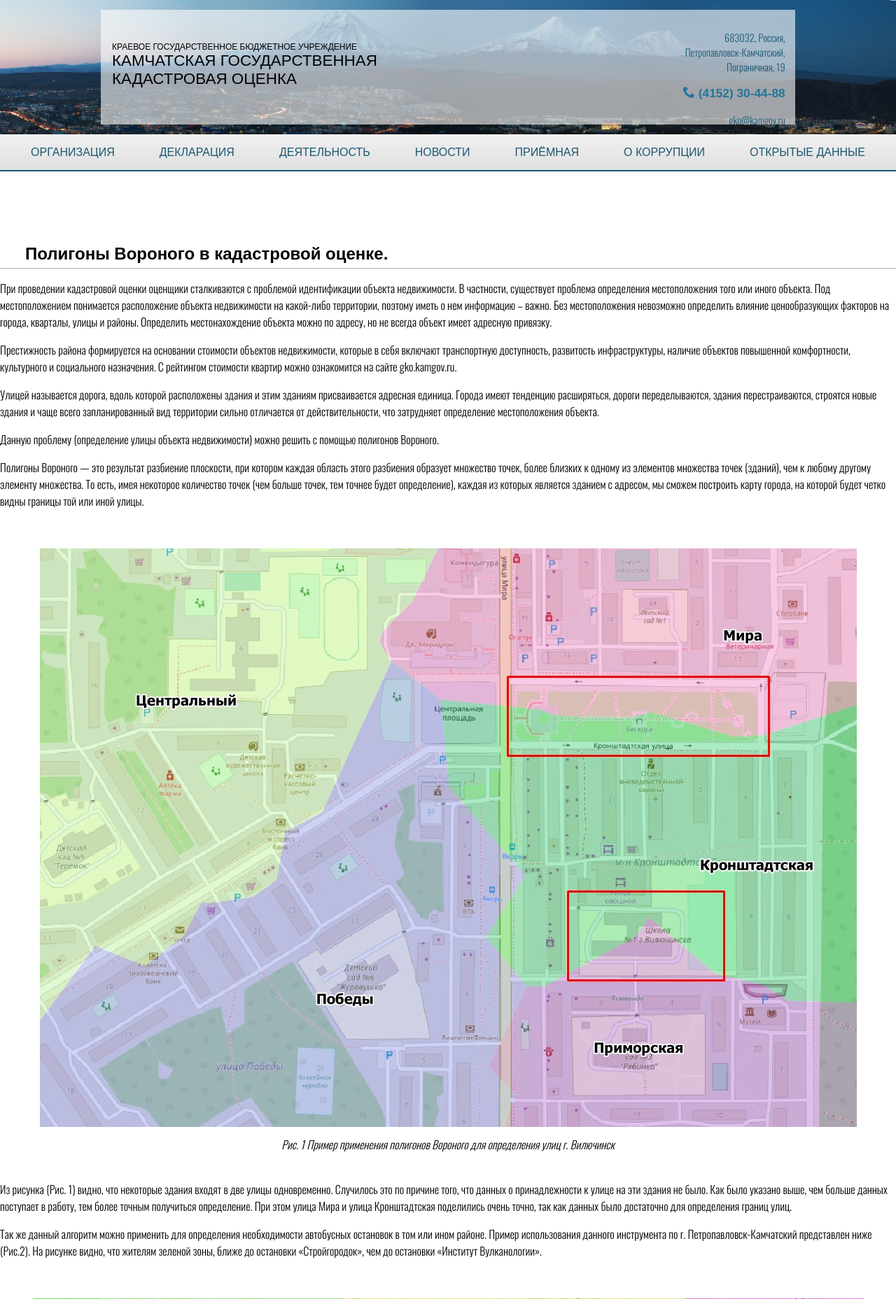
After one commit to KGBU-KGKO/gko.kamgov.ru, a PHP site: page /news23.php in a window 1280 px wide. The commit adds this page. Shown: the top 1857 px of the page at 70% size. Run offline with PHP 8.4, Linux system fonts and the light colour scheme; some libraries are stand-ins or nearby versions; some web fonts are replaced.

Commit message:
News23
Размещена новость про полигоны Вороного, исправлены мелкие ошибочки

```diff
--- a/css/template2.css
+++ b/css/template2.css
@@ -349,7 +349,7 @@ body {
 .header .form {
     font-size: 75%;
     margin-bottom: 0 ;
-    margin-top: 0
+    margin-top: 30px;
 }
 
 .header .name {
--- a/news.php
+++ b/news.php
@@ -9,6 +9,11 @@
 	<div class="content b-corruption">
 			<h1 class="title">Новости</h1>
 			<div class="news-item left">
+			  <div class="date">08 июня 2020 года</div>
+              <div class="news-link"><a href="news23.php">Полигоны Вороного в кадастровой оценке.</a></div>
+              <div class="descr"><p>При проведении кадастровой оценки оценщики сталкиваются с проблемой идентификации объекта недвижимости. В частности, существует проблема определения местоположения того или иного объекта. Под местоположением понимается расположение объекта недвижимости на какой-либо территории, поэтому иметь о нем информацию – важно.</p>
+              </div>
+              <hr>
 			  <div class="date">01 июня 2020 года</div>
               <div class="news-link"><a href="HotLine.php">Возобновление работы Горячей линии.</a></div>
               <div class="descr"><p>Краевое государственное бюджетное учреждение «Камчатская государственная кадастровая оценка» информирует о возобновлении с 1 июня 2020 года Горячей линии по вопросам государственной кадастровой оценки.</p>
--- /dev/null
+++ b/news23.php
@@ -0,0 +1,39 @@
+<? include 'site_top.inc'; ?>
+<? include 'header.inc'; ?>
+<? include 'mainmenu.inc'; ?>
+<script>document.title += ' - Новости'</script>
+
+
+<div class="section">
+	<p class="content-anchor"><a name="about">&nbsp;</a></p>
+
+	<div class="content b-corruption">
+		<!--<div class="article" width=80%>-->
+		<h1 class="title">Полигоны Вороного в кадастровой оценке.</h1>
+		<p>При проведении кадастровой оценки оценщики сталкиваются с проблемой идентификации объекта недвижимости. В частности, существует проблема определения местоположения того или иного объекта. Под местоположением понимается расположение объекта недвижимости на какой-либо территории, поэтому иметь о нем информацию – важно. Без местоположения невозможно определить влияние ценообразующих факторов на города, кварталы, улицы и районы. Определить местонахождение объекта можно по адресу, но не всегда объект имеет адресную привязку.</p>
+		<p>Престижность района формируется на основании стоимости объектов недвижимости, которые в себя включают транспортную доступность, развитость инфраструктуры, наличие объектов повышенной комфортности, культурного и социального назначения. С рейтингом стоимости квартир можно ознакомится на сайте gko.kamgov.ru.</p>
+		<p>Улицей называется дорога, вдоль которой расположены здания и этим зданиям присваивается адресная единица. Города имеют тенденцию расширяться, дороги переделываются, здания перестраиваются, строятся новые здания и чаще всего запланированный вид территории сильно отличается от действительности, что затрудняет определение местоположения объекта.</p>
+		<p>Данную проблему (определение улицы объекта недвижимости) можно решить с помощью полигонов Вороного.</p>
+		<p>Полигоны Вороного — это результат разбиение плоскости, при котором каждая область этого разбиения образует множество точек, более близких к одному из элементов множества точек (зданий), чем к любому другому элементу множества. То есть, имея некоторое количество точек (чем больше точек, тем точнее будет определение), каждая из которых является зданием с адресом, мы сможем построить карту города, на которой будет четко видны границы той или иной улицы.</p>
+		<br>
+		<p style="text-align: center; margin-bottom: 8px;"><img src="img/Polygoni_Voronogo.jpg" alt="Пример применения полигонов Вороного для опрделения улиц г. Вилючинск"></p>
+		<p style="font-style: italic; text-align: center; margin: 0px;">Рис. 1 Пример применения полигонов Вороного для определения улиц г. Вилючинск</p>
+		<br>
+		<p>Из рисунка (Рис. 1) видно, что некоторые здания входят в две улицы одновременно. Случилось это по причине того, что данных о принадлежности к улице на эти здания не было. Как было указано выше, чем больше данных поступает в работу, тем более точным получиться определение. При этом улица Мира и улица Кронштадтская поделились очень точно, так как данных было достаточно для определения границ улиц.</p>
+		<p>Так же данный алгоритм можно применить для определения необходимости автобусных остановок в том или ином районе. Пример использования данного инструмента по г. Петропавловск-Камчатский представлен ниже (Рис.2). На рисунке видно, что жителям зеленой зоны, ближе до остановки «Стройгородок», чем до остановки «Институт Вулканологии».</p>
+		<br>
+		<p style="text-align: center; margin-bottom: 8px;"><img src="img/Polygoni_Voronogo_2.jpg" alt="Рис. 2 Пример применения полигонов Вороного для определения «зон влияния» г. Петропавловск-Камчатский"></p>
+		<p style="font-style: italic; text-align: center; margin: 0px;">Рис. 2 Пример применения полигонов Вороного для определения «зон влияния» г. Петропавловск-Камчатский</p>
+		<br>
+		<p>Кроме того, полигоны Вороного могут показать плотность застройки зданий в том или ином районе, на которой также можно увидеть потенциальные места застройки для придомовых объектов (детские площадки, тепловые подстанции, парковки и другое) и иных объектов городской инфраструктуры. Изучение плотности застройки является исходными данными для модернизации городской инфраструктуры и формированию факторов, способствующих улучшению комфорта и престижности района. На рисунке (Рис.3) можно увидеть пример использование инструмента для определения плотности застройки (синий – плотность застройки мала, желтый – средняя плотность застройки, красный – застройка плотная).</p>
+		<p style="text-align: center; margin-bottom: 8px;"><img src="img/Polygoni_Voronogo_3.jpg" alt="Рис. 3 Пример применения полигонов Вороного для демонстрации плотности застройки в г. Петропавловск-Камчатский"></p>
+		<p style="font-style: italic; text-align: center; margin: 0px;">Рис. 3 Пример применения полигонов Вороного для демонстрации плотности застройки в г. Петропавловск-Камчатский</p>
+		<br>
+		<p>Таким образом можно сказать, что полигоны Вороного являются инструментом для анализа объектов недвижимости по отношению к многим ценообразующим факторам. В результате работы с данным инструментом получена информация о местоположении многих объектов недвижимости и их расположение относительно ценообразующих факторов.</p>
+	</div>
+</div>
+
+
+
+<? include 'footer.inc'; ?>
+<? include 'site_bottom.inc'; ?>
--- a/site_top.inc
+++ b/site_top.inc
@@ -1,21 +1,6 @@
 <!DOCTYPE html>
 <html lang="ru" id="modernizrcom" class="no-js">
 <head>
-	<!-- Yandex.Metrika counter -->
-<script type="text/javascript" >
-   (function(m,e,t,r,i,k,a){m[i]=m[i]||function(){(m[i].a=m[i].a||[]).push(arguments)};
-   m[i].l=1*new Date();k=e.createElement(t),a=e.getElementsByTagName(t)[0],k.async=1,k.src=r,a.parentNode.insertBefore(k,a)})
-   (window, document, "script", "https://mc.yandex.ru/metrika/tag.js", "ym");
-
-   ym(53173708, "init", {
-        clickmap:true,
-        trackLinks:true,
-        accurateTrackBounce:true,
-        webvisor:true
-   });
-</script>
-<noscript><div><img src="https://mc.yandex.ru/watch/53173708" style="position:absolute; left:-9999px;" alt="" /></div></noscript>
-<!-- /Yandex.Metrika counter -->
 
 	<meta charset="utf-8"/>
 	<meta name="viewport" content="width=device-width, initial-scale=1"/>
```
Also changed, not shown: img/Polygoni_Voronogo.jpg (added), img/Polygoni_Voronogo_2.jpg (added), img/Polygoni_Voronogo_3.jpg (added).
